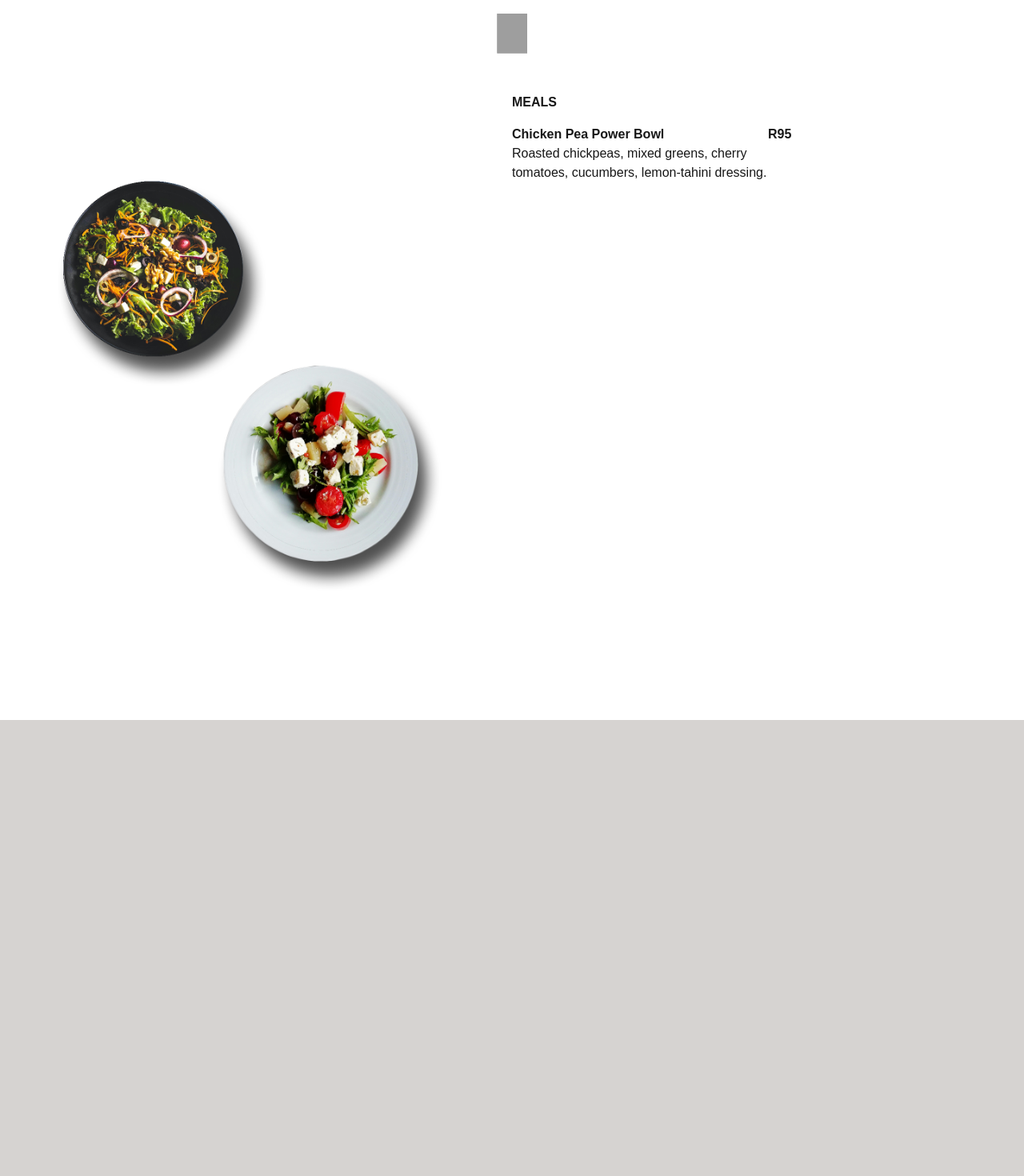
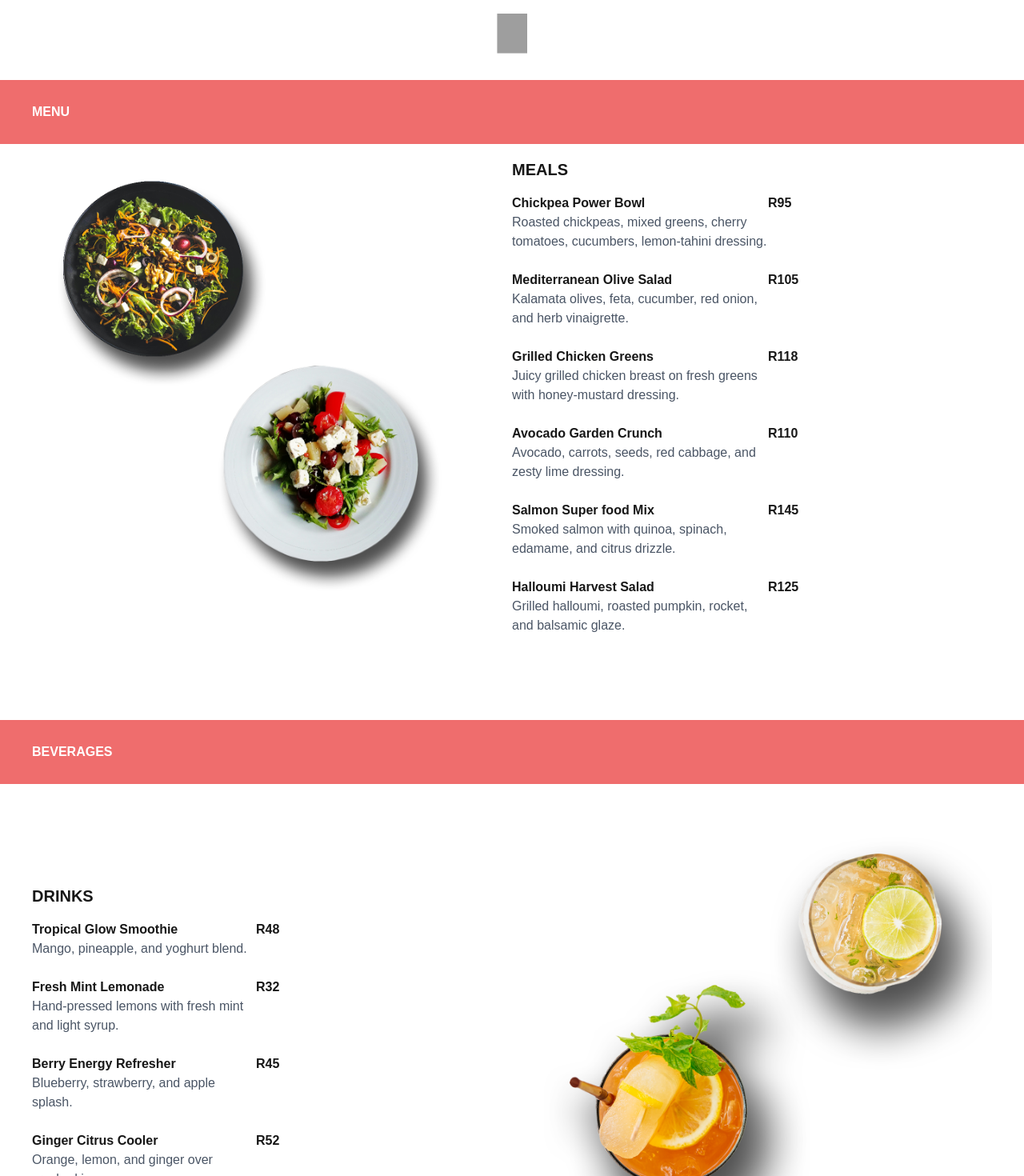
Before and after one commit to Bonolo98/healthy-eats, a Next.js app: page / in a window 1280 px wide. Shown: the part 700-2170 px from the top of the page at 80% size. Built offline with nearby package versions, Linux system fonts and the light colour scheme; grey boxes are pictures that could not be loaded.

Commit message:
second commit

```diff
--- a/app/components/contact-page/contact-page.tsx
+++ /dev/null
@@ -1,7 +0,0 @@
-export default function ContactPage() {
-  return (
-    <>
-      <div className="w-screen h-screen bg-stone-300"></div>
-    </>
-  );
-}
--- a/app/components/home-page/home-page.tsx
+++ b/app/components/home-page/home-page.tsx
@@ -4,7 +4,7 @@ import HomeText from "./home-text/home-text";
 export default function HomePage() {
   return (
     <>
-      <div className="w-screen h-screen bg-stone-100 grid grid-cols-12">
+      <div className="w-screen h-screen bg-white grid grid-cols-12">
         <div className="absolute text-center w-screen h-screen flex items-end justify-center bottom-10">
           <img
             className="-rotate-90 drp-shadow-lg"
--- a/app/components/menu/menu-text.tsx
+++ /dev/null
@@ -1,21 +0,0 @@
-export function MealText() {
-  return (
-    <>
-      <div>
-        <h1 className="font-bold my-4">MEALS</h1>
-        <div className="grid grid-cols-6">
-          <p className="font-bold col-span-3">Chicken Pea Power Bowl</p>
-          <p className="font-bold">R95</p>
-          <p className="col-span-3">
-            Roasted chickpeas, mixed greens, cherry tomatoes, cucumbers,
-            lemon-tahini dressing.
-          </p>
-        </div>
-      </div>
-    </>
-  );
-}
-
-export function DrinksText() {
-  return <></>;
-}
--- a/app/components/menu/menu.tsx
+++ /dev/null
@@ -1,28 +0,0 @@
-import HomeImage from "../home-page/home-image/home-image";
-import HomeText from "../home-page/home-text/home-text";
-import { MealImage } from "./menu-image";
-import { MealText } from "./menu-text";
-
-export default function Menu() {
-  return (
-    <>
-      <div className="w-screen h-screen bg-stone-200 grid grid-cols-12">
-        <div className="absolute text-center w-screen h-screen flex items-end justify-center bottom-10">
-          <img
-            className="-rotate-90 drp-shadow-lg"
-            width="50"
-            height="50"
-            src="https://img.icons8.com/ios-filled/50/FF6B35/circled-left-2.png"
-            alt="circled-left-2"
-          />
-        </div>
-        <div className="bg-white h-full col-span-6 py-20 px-10">
-          <MealImage />
-        </div>
-        <div className="bg-white h-full col-span-6">
-          <MealText />
-        </div>
-      </div>
-    </>
-  );
-}
--- /dev/null
+++ b/app/components/page-nav.tsx
@@ -0,0 +1,12 @@
+// PageNav component
+interface PageNavProps {
+  title?: string;
+}
+
+export default function PageNav({ title = "PAGE" }: PageNavProps) {
+  return (
+    <div className="bg-[#ef6d6d] w-screen h-20 p-10 flex items-center z-50">
+      <div className="font-bold text-white">{title}</div>
+    </div>
+  );
+}
--- /dev/null
+++ b/app/contact-page/contact-page.tsx
@@ -0,0 +1,13 @@
+import PageNav from "../components/page-nav";
+
+export default function ContactPage() {
+  return (
+    <>
+      <div className="w-screen h-screen bg-stone-300">
+        <div className="absolute w-full h-full">
+          <PageNav title="CONTACTS" />
+        </div>
+      </div>
+    </>
+  );
+}
--- /dev/null
+++ b/app/menu/beverages.tsx
@@ -0,0 +1,22 @@
+import PageNav from "../components/page-nav";
+import { DrinksText } from "./drinks-text";
+import { DrinkImage, MealImage } from "./menu-image";
+import { MealText } from "./menu-text";
+
+export default function Beverages() {
+  return (
+    <>
+      <div className="w-screen h-screen bg-white grid grid-cols-12">
+        <div className="absolute w-full h-full">
+          <PageNav title="BEVERAGES" />
+        </div>
+        <div className="h-full col-span-6 flex items-center justify-center p-10">
+          <DrinksText />
+        </div>
+        <div className=" h-full col-span-6 py-20 px-10">
+          <DrinkImage />
+        </div>
+      </div>
+    </>
+  );
+}
--- /dev/null
+++ b/app/menu/drinks-text.tsx
@@ -0,0 +1,53 @@
+interface DrinkItem {
+  id: number;
+  name: string;
+  price: string;
+  description: string;
+  category: string;
+}
+
+const drinkItems: DrinkItem[] = [
+  {
+    id: 1,
+    name: "Tropical Glow Smoothie",
+    price: "R48",
+    description: "Mango, pineapple, and yoghurt blend.",
+    category: "DRINKS",
+  },
+  {
+    id: 2,
+    name: "Fresh Mint Lemonade",
+    price: "R32",
+    description: "Hand-pressed lemons with fresh mint and light syrup.",
+    category: "DRINKS",
+  },
+  {
+    id: 3,
+    name: "Berry Energy Refresher",
+    price: "R45",
+    description: "Blueberry, strawberry, and apple splash.",
+    category: "DRINKS",
+  },
+  {
+    id: 4,
+    name: "Ginger Citrus Cooler",
+    price: "R52",
+    description: "Orange, lemon, and ginger over crushed ice.",
+    category: "DRINKS",
+  },
+];
+
+export function DrinksText() {
+  return (
+    <div>
+      <h1 className="font-bold my-4 text-xl">DRINKS</h1>
+      {drinkItems.map((item) => (
+        <div key={item.id} className="grid grid-cols-6 mb-6">
+          <p className="font-bold col-span-3">{item.name}</p>
+          <p className="font-bold">{item.price}</p>
+          <p className="col-span-3 text-gray-600">{item.description}</p>
+        </div>
+      ))}
+    </div>
+  );
+}
--- a/app/components/menu/menu-image.tsx
+++ b/app/menu/menu-image.tsx
@@ -1,6 +1,6 @@
 import Image from "next/image";
-import drinksImage from "../../../public/images/drinks.png";
-import mealsImage from "../../../public/images/meals.png";
+import drinksImage from "../../public/images/drinks.png";
+import mealsImage from "../../public/images/meals.png";
 
 export function MealImage() {
   return (
@@ -10,7 +10,7 @@ export function MealImage() {
   );
 }
 
-export function FoodImage() {
+export function DrinkImage() {
   return (
     <>
       <Image src={drinksImage} alt="image" />
--- /dev/null
+++ b/app/menu/menu-text.tsx
@@ -0,0 +1,77 @@
+interface MenuItem {
+  id: number;
+  name: string;
+  price: string;
+  description: string;
+  category: string;
+}
+
+const menuItems: MenuItem[] = [
+  {
+    id: 1,
+    name: "Chickpea Power Bowl",
+    price: "R95",
+    description:
+      "Roasted chickpeas, mixed greens, cherry tomatoes, cucumbers, lemon-tahini dressing.",
+    category: "MEALS",
+  },
+  {
+    id: 2,
+    name: "Mediterranean Olive Salad",
+    price: "R105",
+    description:
+      "Kalamata olives, feta, cucumber, red onion, and herb vinaigrette.",
+    category: "MEALS",
+  },
+  {
+    id: 3,
+    name: "Grilled Chicken Greens",
+    price: "R118",
+    description:
+      "Juicy grilled chicken breast on fresh greens with honey-mustard dressing.",
+    category: "MEALS",
+  },
+  {
+    id: 4,
+    name: "Avocado Garden Crunch",
+    price: "R110",
+    description:
+      "Avocado, carrots, seeds, red cabbage, and zesty lime dressing.",
+    category: "MEALS",
+  },
+  {
+    id: 5,
+    name: "Salmon Super food Mix",
+    price: "R145",
+    description:
+      "Smoked salmon with quinoa, spinach, edamame, and citrus drizzle.",
+    category: "MEALS",
+  },
+  {
+    id: 6,
+    name: "Halloumi Harvest Salad",
+    price: "R125",
+    description:
+      "Grilled halloumi, roasted pumpkin, rocket, and balsamic glaze.",
+    category: "MEALS",
+  },
+];
+
+export function MealText() {
+  return (
+    <div>
+      <h1 className="font-bold my-4 text-xl">MEALS</h1>
+      {menuItems.map((item) => (
+        <div key={item.id} className="grid grid-cols-6 mb-6">
+          <p className="font-bold col-span-3">{item.name}</p>
+          <p className="font-bold">{item.price}</p>
+          <p className="col-span-3 text-gray-600">{item.description}</p>
+        </div>
+      ))}
+    </div>
+  );
+}
+
+export function DrinksText() {
+  return <></>;
+}
--- /dev/null
+++ b/app/menu/menu.tsx
@@ -0,0 +1,21 @@
+import PageNav from "../components/page-nav";
+import { MealImage } from "./menu-image";
+import { MealText } from "./menu-text";
+
+export default function Menu() {
+  return (
+    <>
+      <div className="w-screen h-screen bg-white grid grid-cols-12">
+        <div className="absolute w-full h-full">
+          <PageNav title="MENU" />
+        </div>
+        <div className=" h-full col-span-6 py-20 px-10">
+          <MealImage />
+        </div>
+        <div className="h-full col-span-6 flex items-center">
+          <MealText />
+        </div>
+      </div>
+    </>
+  );
+}
--- a/app/page.tsx
+++ b/app/page.tsx
@@ -1,8 +1,9 @@
 import Image from "next/image";
 import HomePage from "./components/home-page/home-page";
-import ContactPage from "./components/contact-page/contact-page";
-import Menu from "./components/menu/menu";
+import ContactPage from "./contact-page/contact-page";
+import Menu from "./menu/menu";
 import Navbar from "./components/navbar/navbar";
+import Beverages from "./menu/beverages";
 
 export default function Home() {
   return (
@@ -13,7 +14,9 @@ export default function Home() {
       </section>
       <section id="menu">
         <Menu />
+        <Beverages />
       </section>
+
       <section id="contacts">
         <ContactPage />
       </section>
```
